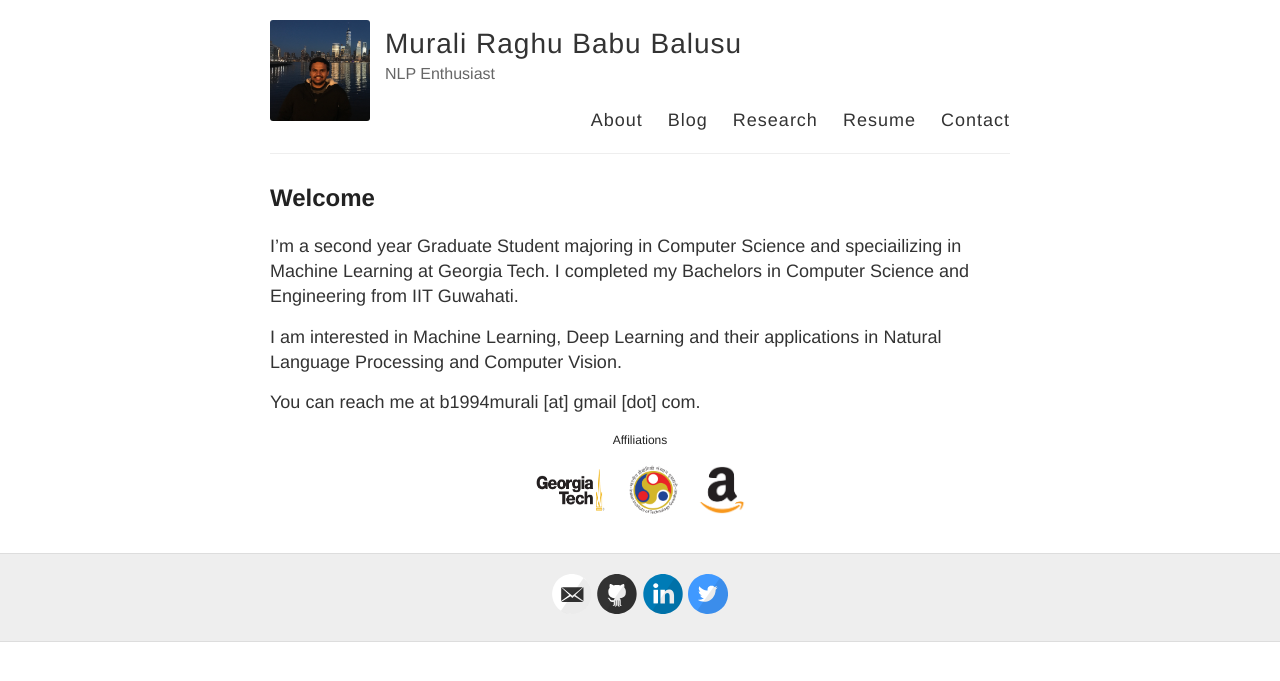
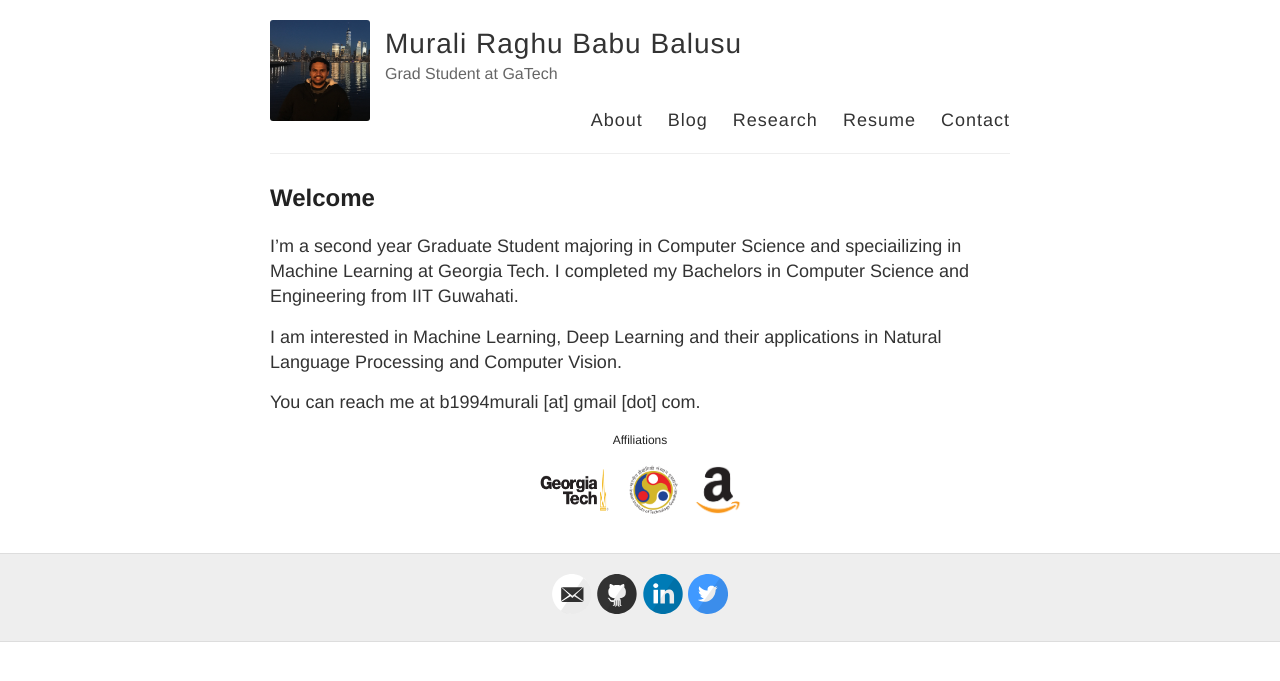
Before and after one commit to bmurali1994/bmurali1994.github.io, a Jekyll site: the page built from index.md, in a window 1280 px wide. Shown: the top 681 px of the page. Built offline with Jekyll 4.4.1, drawn with Linux system fonts in a browser that asks for light colours.

Commit message:
corrected

```diff
--- a/_config.yml
+++ b/_config.yml
@@ -6,7 +6,7 @@
 name: Murali Raghu Babu Balusu
 
 # Short bio or description (displayed in the header)
-description: NLP Enthusiast
+description: Grad Student at GaTech
 
 # URL of your avatar or profile pic (you could use your GitHub profile pic)
 avatar: /docs/pictures/murali_nyc.JPG
--- a/index.md
+++ b/index.md
@@ -12,7 +12,7 @@ You can reach me at b1994murali [at] gmail [dot] com.
 
 <h5 align="center">Affiliations</h5>
 <figure align="center" class="affils">
-<a href="http://www.gatech.edu/"><img style="float: left;" src="/docs/pictures/gatech.png" style="width: 75px; height: 50px; margin:0px 7px"/></a>
-<a href="http://www.iitg.ac.in/"><img style="float: left;" src="/docs/pictures/iitg.png" style="width: 50px; height: 50px; margin:0px 7px"/></a>
-<a href="https://www.amazon.com/"><img style="float: left;" src="/docs/pictures/amazon.png" style="width: 50px; height: 50px; margin:0px 7px"/></a>
+<a href="http://www.gatech.edu/"><img style="float: left;" src="/docs/pictures/gatech.png" style="width: 75px; height: 50px; margin:0px 5px"/></a>
+<a href="http://www.iitg.ac.in/"><img style="float: left;" src="/docs/pictures/iitg.png" style="width: 50px; height: 50px; margin:0px 5px"/></a>
+<a href="https://www.amazon.com/"><img style="float: left;" src="/docs/pictures/amazon.png" style="width: 50px; height: 50px; margin:0px 5px"/></a>
 </figure>
```
Also changed, not shown: about/index.md (+3 -3 lines), research/index.md (+1 -1 lines).
